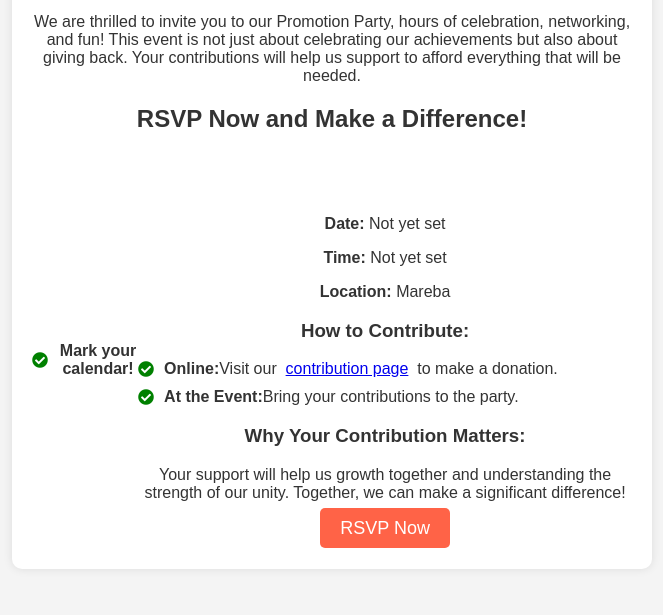
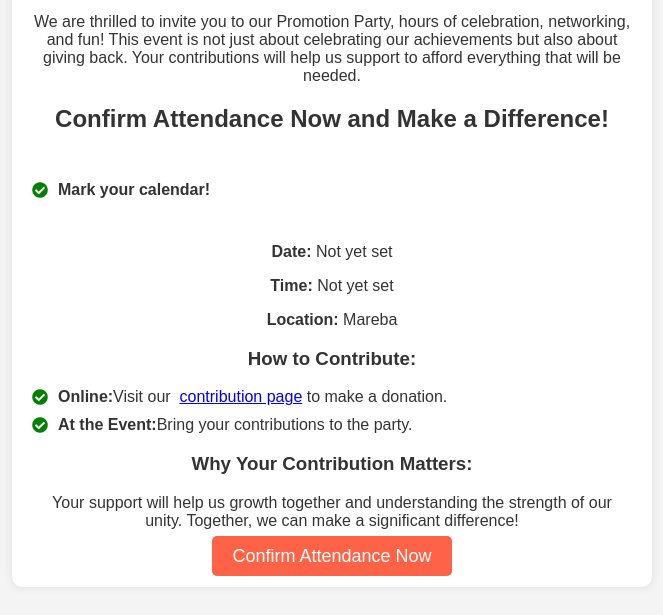
Before and after one commit to SilasHakuzwimana/promotion-party, a website: page public/party.html in a window 1280 px wide. Shown: the part 577-1192 px from the top of the page, without its empty margins (308-971 px from the left). Drawn offline with Linux system fonts and the light colour scheme.

Commit message:
Update party.html

```diff
--- a/public/party.html
+++ b/public/party.html
@@ -56,20 +56,19 @@
         <img src="images/ourImage.JPG" alt="Our promotion photo party" style="width:100% ;height:50%;">
         <h1 class="headline">Join Us for an Unforgettable Promotion Party in 2025! 🎉</h1>
         <p>We are thrilled to invite you to our Promotion Party, hours of celebration, networking, and fun! This event is not just about celebrating our achievements but also about giving back. Your contributions will help us support to afford everything that will be needed.</p>
-        <h2>RSVP Now and Make a Difference!</h2>
+        <h2>Confirm Attendance Now and Make a Difference!</h2>
         <br>
-        <div class="step"><i class="fas fa-check-circle"></i><strong>Mark your calendar!</strong><div>
+        <div class="step"><i class="fas fa-check-circle"></i><strong>Mark your calendar!</strong></div>
         <br>
         <p><strong>Date:</strong> Not yet set</p>
         <p><strong>Time:</strong> Not yet set</p>
         <p><strong>Location:</strong> Mareba</p>
         <h3>How to Contribute:</h3>
-        <p class="step"><i class="fas fa-check-circle"></i><strong>Online:</strong> Visit our
-             &nbsp;  <a href="javascript:void(0)" onclick="redirectToContribute()">contribution page</a> &nbsp;  to make a donation.</p>
+        <p class="step"><i class="fas fa-check-circle"></i><strong>Online:</strong> Visit our &nbsp;<a href="javascript:void(0)" onclick="redirectToContribute()">contribution page</a> &nbsp;to make a donation.</p>
         <p class="step"><i class="fas fa-check-circle"></i><strong>At the Event:</strong> Bring your contributions to the party.</p>
         <h3>Why Your Contribution Matters:</h3>
         <p>Your support will help us growth together and understanding the strength of our unity. Together, we can make a significant difference!</p>
-        <a href="mailto: hakusilas@gmail.com" class="cta-button">RSVP Now</a>
+        <a href="mailto: hakusilas@gmail.com" class="cta-button">Confirm Attendance Now</a>
     </div>
     <script>
         function redirectToContribute(){
```
